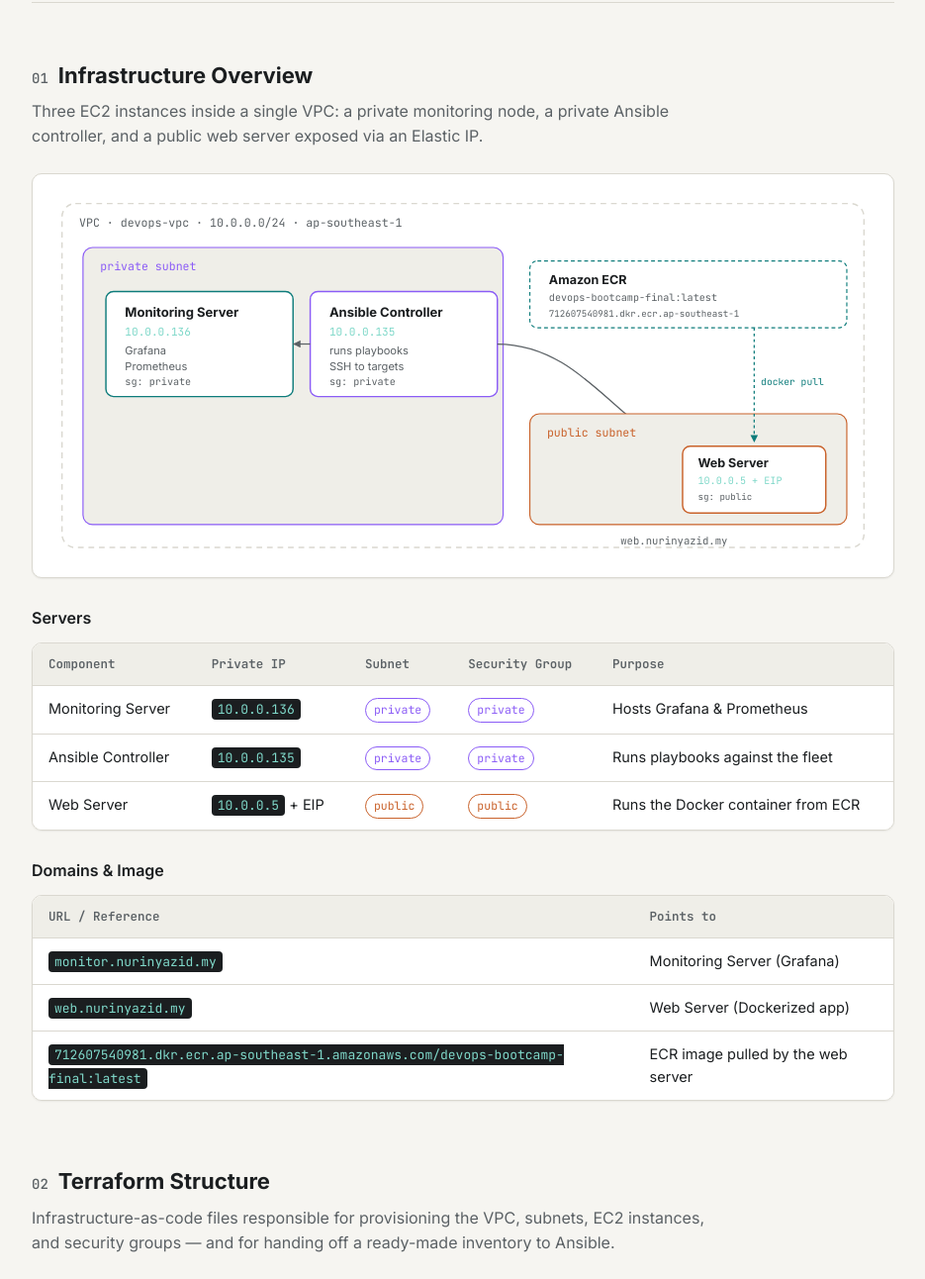
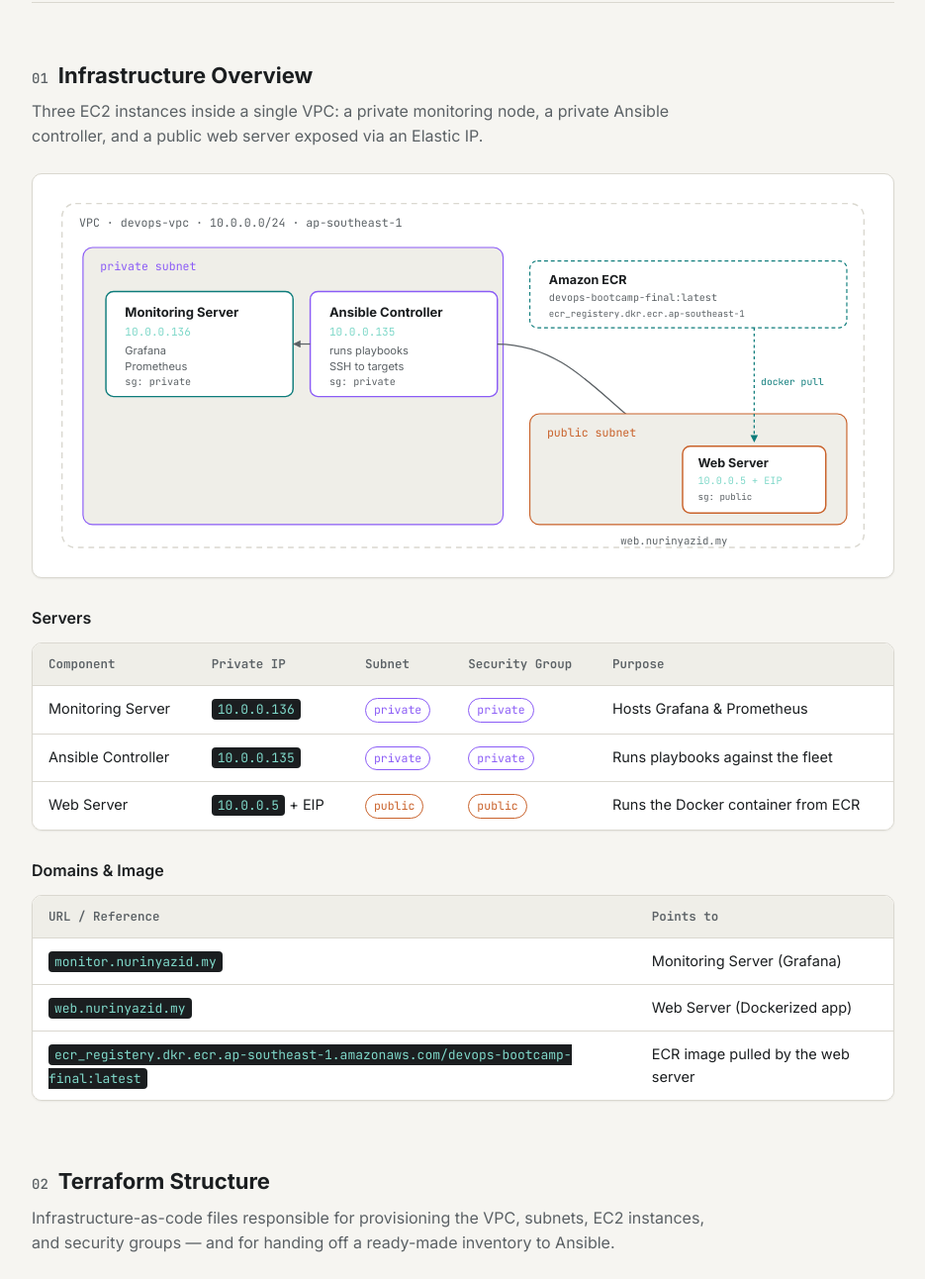
Before and after one commit to syazayazid/devops-bootcamp-project, a plain HTML site: page index.html in a window 1280 px wide. Shown: the part 433-1725 px from the top of the page at 99% size, without its empty margins (172-1107 px from the left). Drawn offline with Linux system fonts and the light colour scheme.

Commit message:
update index and readme

```diff
--- a/index.html
+++ b/index.html
@@ -345,7 +345,7 @@
         <rect x="500" y="70" width="332" height="70" rx="8" fill="var(--surface)" stroke="var(--accent)" stroke-width="1.2" stroke-dasharray="4 3"/>
         <text x="520" y="94" font-family="Inter, sans-serif" font-size="13" font-weight="700" fill="var(--text)">Amazon ECR</text>
         <text x="520" y="112" font-family="JetBrains Mono, monospace" font-size="10.5" fill="var(--text-muted)">devops-bootcamp-final:latest</text>
-        <text x="520" y="128" font-family="JetBrains Mono, monospace" font-size="9.5" fill="var(--text-muted)">712607540981.dkr.ecr.ap-southeast-1</text>
+        <text x="520" y="128" font-family="JetBrains Mono, monospace" font-size="9.5" fill="var(--text-muted)">ecr_registery.dkr.ecr.ap-southeast-1</text>
 
         <!-- arrow ECR -> web server -->
         <path d="M 735 140 C 735 180, 735 220, 735 260" fill="none" stroke="var(--accent)" stroke-width="1.3" stroke-dasharray="3 3" marker-end="url(#arrowAccent)"/>
@@ -384,7 +384,7 @@
         <tbody>
           <tr><td><code>monitor.nurinyazid.my</code></td><td>Monitoring Server (Grafana)</td></tr>
           <tr><td><code>web.nurinyazid.my</code></td><td>Web Server (Dockerized app)</td></tr>
-          <tr><td><code>712607540981.dkr.ecr.ap-southeast-1.amazonaws.com/devops-bootcamp-final:latest</code></td><td>ECR image pulled by the web server</td></tr>
+          <tr><td><code>ecr_registery.dkr.ecr.ap-southeast-1.amazonaws.com/devops-bootcamp-final:latest</code></td><td>ECR image pulled by the web server</td></tr>
         </tbody>
       </table>
     </div>
```
Also changed, not shown: README.md.
